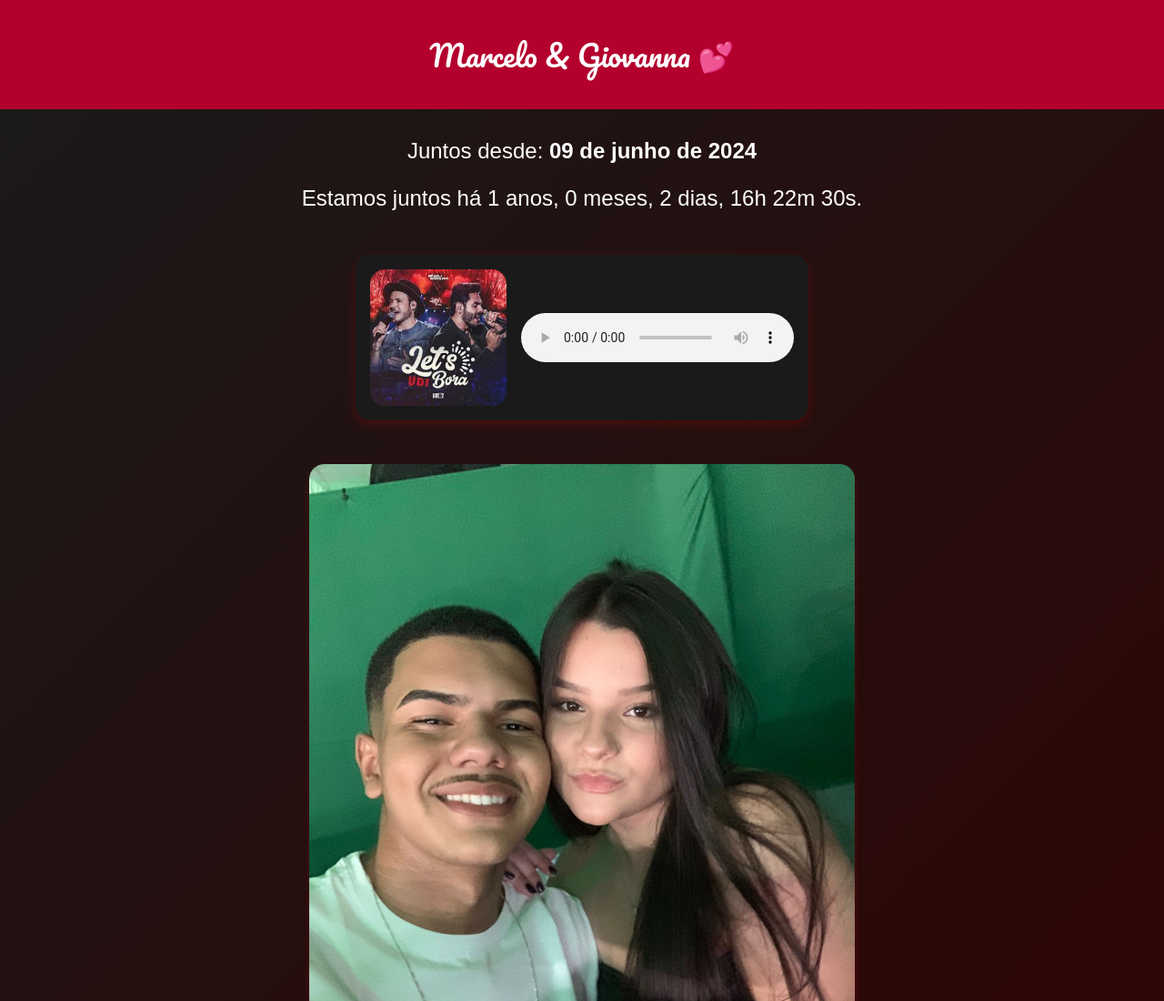
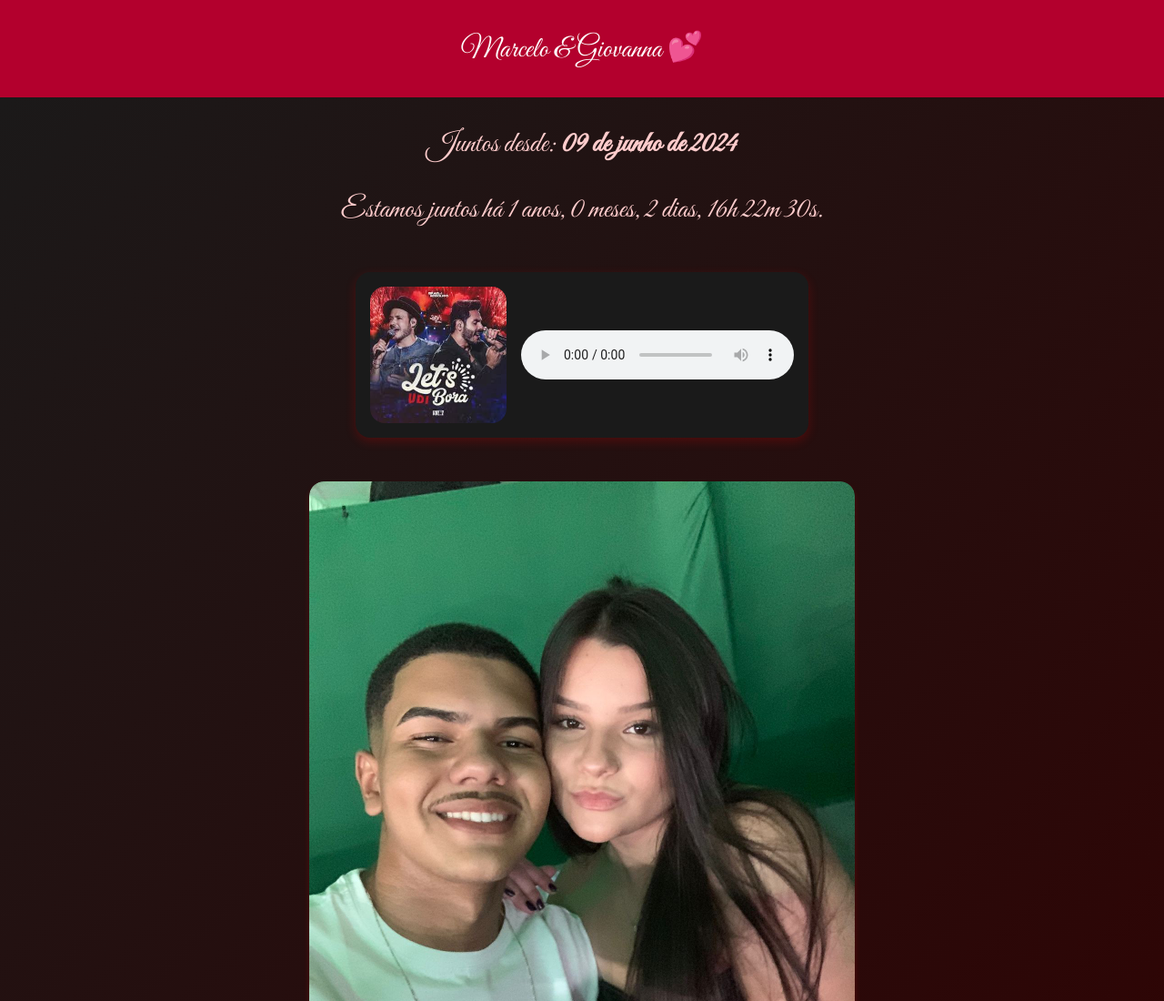
Before and after one commit to marcelorruys/gift, a plain HTML site: page index.html in a window 1280 px wide. Shown: the top 1100 px of the page at 91% size. Drawn offline with Linux system fonts and the light colour scheme.

Commit message:
first commit

```diff
--- a/index.html
+++ b/index.html
@@ -5,8 +5,11 @@
   <meta charset="UTF-8" />
   <meta name="viewport" content="width=device-width, initial-scale=1.0" />
   <title>Marcelo & Giovanna</title>
-  <link href="https://fonts.googleapis.com/css2?family=Pacifico&display=swap" rel="stylesheet">
+  <link href="https://fonts.googleapis.com/css2?family=Pacifico&family=Great+Vibes&display=swap" rel="stylesheet">
   <style>
+    *{
+      font-family: 'Great Vibes', cursive !important;
+    }
     body {
       margin: 0;
       font-family: 'Arial', sans-serif;
@@ -26,6 +29,9 @@
     .contador {
       font-size: 1.5rem;
       margin: 2rem 0;
+      font-family: 'Great Vibes', cursive;
+      font-size: 2rem;
+      color: #ffcccc;
     }
 
     .carousel-container {
@@ -76,6 +82,8 @@
       font-size: 1.2rem;
       line-height: 1.6;
       color: #ffe6e6;
+      font-family: 'Great Vibes', cursive;
+
     }
 
     .audio {
```
